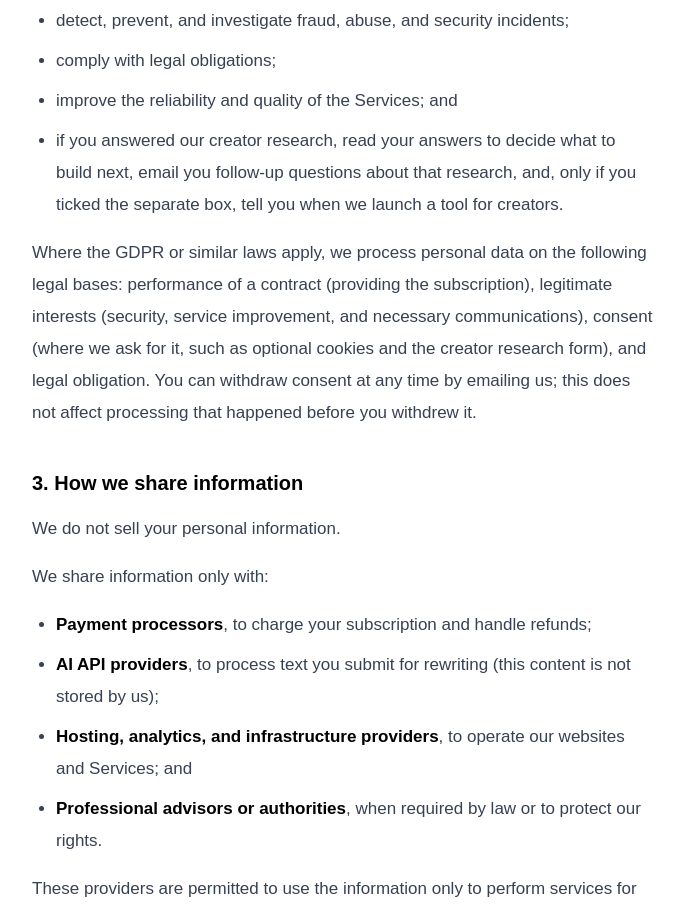
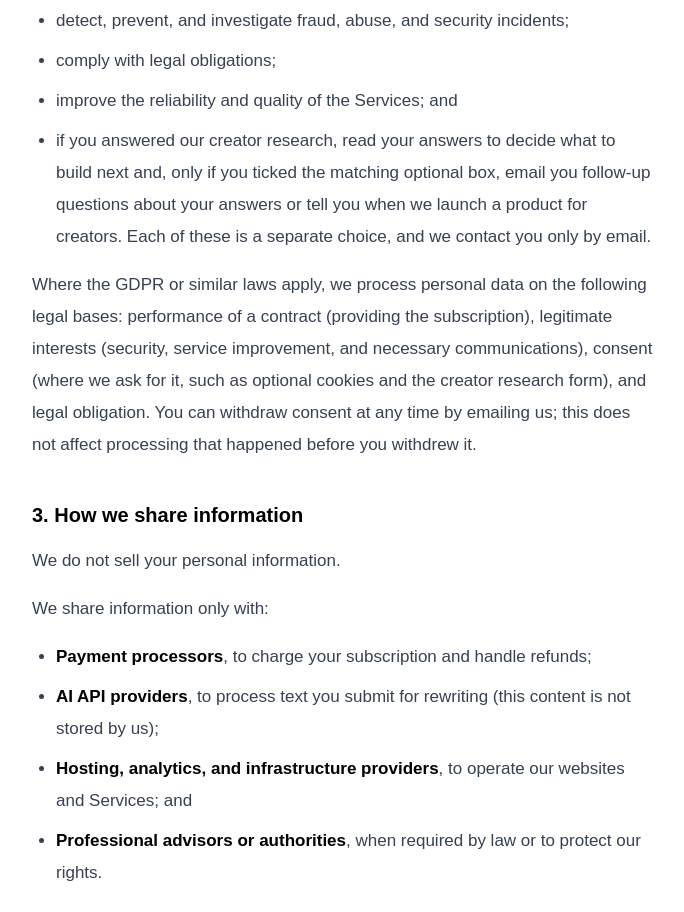
Before and after one commit to viniciussucupira/nimbus-labs, a Next.js app: page /privacy in a window 1280 px wide. Shown: the part 1900-2812 px from the top of the page, without its empty margins (296-980 px from the left). Built offline with nearby package versions, Linux system fonts and the light colour scheme.

Commit message:
docs: describe separate research consents and Upstash transfer safeguards

```diff
--- a/app/privacy/page.tsx
+++ b/app/privacy/page.tsx
@@ -120,9 +120,10 @@ export default function PrivacyPage() {
           <li>improve the reliability and quality of the Services; and</li>
           <li>
             if you answered our creator research, read your answers to decide
-            what to build next, email you follow-up questions about that
-            research, and, only if you ticked the separate box, tell you when
-            we launch a tool for creators.
+            what to build next and, only if you ticked the matching optional
+            box, email you follow-up questions about your answers or tell you
+            when we launch a product for creators. Each of these is a separate
+            choice, and we contact you only by email.
           </li>
         </ul>
         <p>
@@ -207,7 +208,10 @@ export default function PrivacyPage() {
           Your information may be processed in Brazil and in other countries
           where our service providers operate, which may include the United
           States or the European Union. Where required, we use appropriate
-          safeguards for cross-border transfers.
+          safeguards for cross-border transfers. Our database provider,
+          Upstash, stores creator research answers under its Data Processing
+          Agreement, which includes the EU Standard Contractual Clauses, the UK
+          Addendum and the EU-U.S. Data Privacy Framework.
         </p>
       </LegalSection>
 
```
